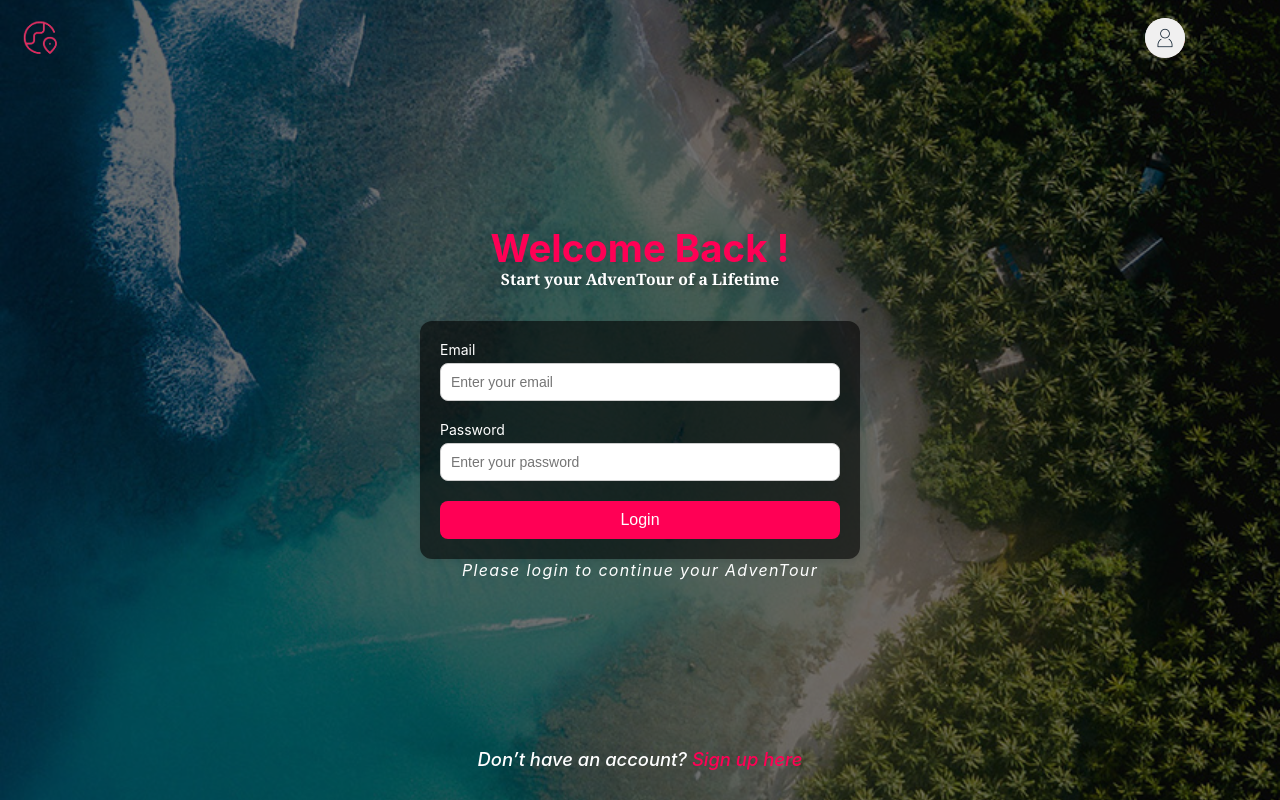
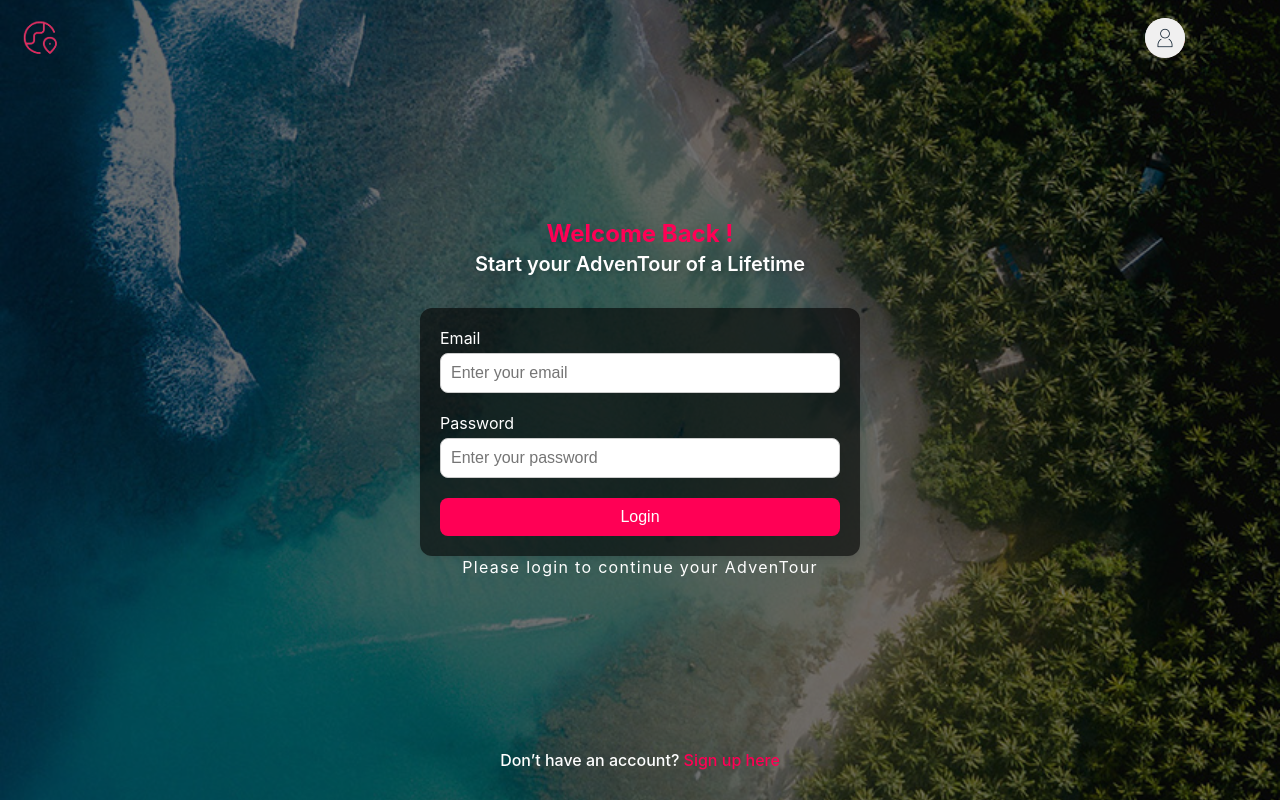
Before and after one commit to philinhphan/Adventour, a React (Create React App) app: page /login in a window 1280 px wide. Built offline with nearby package versions, Linux system fonts and the light colour scheme; no server answers.

Commit message:
Font Size

```diff
--- a/src/assets/styles/Card.css
+++ b/src/assets/styles/Card.css
@@ -186,13 +186,13 @@
 }
 
 .card-back-title {
-  font-size: 2rem;
+  font-size: 1.5em;
   font-weight: bold;
   margin-bottom: 10px;
 }
 
 .card-back-text {
-  font-size: 1.1rem;
+  font-size: 16px;
   font-family: "Poppins", sans-serif;
   font-weight: 500;
   line-height: 1.5;
--- a/src/assets/styles/FlightPopup.css
+++ b/src/assets/styles/FlightPopup.css
@@ -23,7 +23,7 @@
 }
 
 .flight-popup-content p {
-  font-size: 1rem;
+  font-size: 16px;
   color: #555;
   margin-bottom: 20px;
   line-height: 1.5;
--- a/src/assets/styles/InputField.css
+++ b/src/assets/styles/InputField.css
@@ -12,7 +12,7 @@
   margin-top: 5px;
   border: 1px solid #ccc;
   border-radius: 6px;
-  font-size: 1em;
+  font-size: 16px;
   color:#ccc;
 }
 
--- a/src/assets/styles/InviteFriends.css
+++ b/src/assets/styles/InviteFriends.css
@@ -41,7 +41,7 @@
 
 .message-input {
   padding: 15px;
-  font-size: 1em;
+  font-size: 14px;
   border: none;
   border-bottom: 1px solid #ccc;
   width: 100%;
--- a/src/assets/styles/LoginPage.css
+++ b/src/assets/styles/LoginPage.css
@@ -35,7 +35,7 @@
 
 .login-container h1 {
   margin-bottom: -15px;
-  font-size: 2.4em;
+  font-size: 1.5em;
   font-weight: bold;
   color: #ff0055;
 }
@@ -43,31 +43,28 @@
 
 .login-container h2 {
   margin-bottom: 40px; /* Slightly increase spacing for better readability */
-  font-size: 0.98em; /* Larger font size for emphasis */
+  font-size: 20px; /* Larger font size for emphasis */
   font-weight: 600; /* Semi-bold for a softer touch */
   color: #ffffff; /* A calming blue that evokes trust and the sky/ocean */
   text-shadow: 2px 2px 5px rgba(0, 0, 0, 0.2); /* Adds subtle depth */
-  font-family: 'Georgia', serif; /* A classic font for timeless appeal */
   line-height: 1.4; /* Improves spacing between lines */
   text-align: center; /* Center alignment for a quote-like appearance */
 }
 
 .login-container p {
   margin-bottom: 20px;
-  font-size: 1.15em;
+  font-size: 16px;
   font-weight: 500;
   color: #ffffff;
-  font-style: italic;
   text-align: center;
   margin-top: -25px;
 }
 
 .login-container p2 {
   margin-bottom: 20px;
-  font-size: 1.0em;
+  font-size: 16px;
   font-weight: 400;
   color: #ffffff;
-  font-style: italic;
   text-align: center;
   margin-top: -29px;
   letter-spacing: 1.3px;
@@ -92,7 +89,7 @@
 
 .form-group label {
   display: block;
-  font-size: 14px;
+  font-size: 16px;
   color: #fff;
   margin-bottom: 5px;
 }
@@ -100,7 +97,7 @@
 .form-group input {
   width: 100%;
   padding: 10px;
-  font-size: 14px;
+  font-size: 16px;
   border: 1px solid #ccc;
   border-radius: 8px;
   box-sizing: border-box;
--- a/src/assets/styles/MyTripsPage.css
+++ b/src/assets/styles/MyTripsPage.css
@@ -69,7 +69,7 @@
 }
 
 .trip-list p {
-  font-size: 0.9em;
+  font-size: 16px;
   color: #666;
 }
 
@@ -128,7 +128,7 @@
 }
 
 .trip-info p {
-  font-size: 14px;
+  font-size: 16px;
   color: #555;
 }
 
@@ -137,7 +137,7 @@
 }
 
 .trip-users h4 {
-  font-size: 1em;
+  font-size: 16px;
   font-weight: bold;
   color: #333;
   margin-bottom: 10px;
@@ -191,7 +191,7 @@
 }
 
 .no-trips-message {
-  font-size: 1.2em;
+  font-size: 16px;
   color: #777;
   margin-top: 50px;
 }
--- a/src/assets/styles/Popup.css
+++ b/src/assets/styles/Popup.css
@@ -37,7 +37,7 @@
 }
 
 .popup p {
-  font-size: 1rem;
+  font-size: 16px;
   color: #555;
   line-height: 1.5;
 }
@@ -50,7 +50,7 @@
   border: none;
   border-radius: 5px;
   cursor: pointer;
-  font-size: 1rem;
+  font-size: 1re16pxm;
   transition: background-color 0.3s;
 }
 
--- a/src/assets/styles/Preferences.css
+++ b/src/assets/styles/Preferences.css
@@ -33,7 +33,7 @@
 }
 
 .hint {
-  font-size: 0.9em;
+  font-size: 16px;
   color: #777;
   margin-bottom: 20px;
 }
--- a/src/assets/styles/ProcessingPage.css
+++ b/src/assets/styles/ProcessingPage.css
@@ -44,7 +44,7 @@
 .popup-wrapper p {
   margin-top: 0px;
   margin-bottom: 0px;
-  font-size: 18px; /* Elegant font size */
+  font-size: 16px; /* Elegant font size */
   font-weight: 500; /* Slightly bold for readability */
   color: #333; /* Neutral text color */
   text-align: center; /* Center-align the text */
--- a/src/assets/styles/TripDetailPage.css
+++ b/src/assets/styles/TripDetailPage.css
@@ -1,6 +1,5 @@
 /* General Page Styling */
 .trip-detail-page {
-  font-family: Arial, sans-serif;
   color: #333;
   line-height: 1.6;
   padding-top: 0; /* Remove padding for the fixed header */
@@ -87,7 +86,7 @@
 .trip-description {
   margin: 20px 0;
   text-align: justify;
-  font-size: 1em;
+  font-size: 16px;
 }
 
 /* Recommendations Section */
@@ -100,7 +99,7 @@
 }
 
 .recommendation-category h3 {
-  font-size: 1.3em;
+  font-size: 16px;
   font-style: italic;
   font-weight: 400;
   margin-bottom: -10px;
@@ -125,7 +124,7 @@
 }
 
 .recommendation-tile p {
-  font-size: 1em;
+  font-size: 16px;
   color: #555;
   font-weight: bold;
   margin: -10px;
--- a/src/assets/styles/index.css
+++ b/src/assets/styles/index.css
@@ -4,9 +4,7 @@
 
 body {
   margin: 0;
-  font-family: -apple-system, BlinkMacSystemFont, "Segoe UI", "Roboto", "Oxygen",
-    "Ubuntu", "Cantarell", "Fira Sans", "Droid Sans", "Helvetica Neue",
-    sans-serif;
+  font-family: -apple-system, BlinkMacSystemFont !important;
   -webkit-font-smoothing: antialiased;
   -moz-osx-font-smoothing: grayscale;
 }
```
